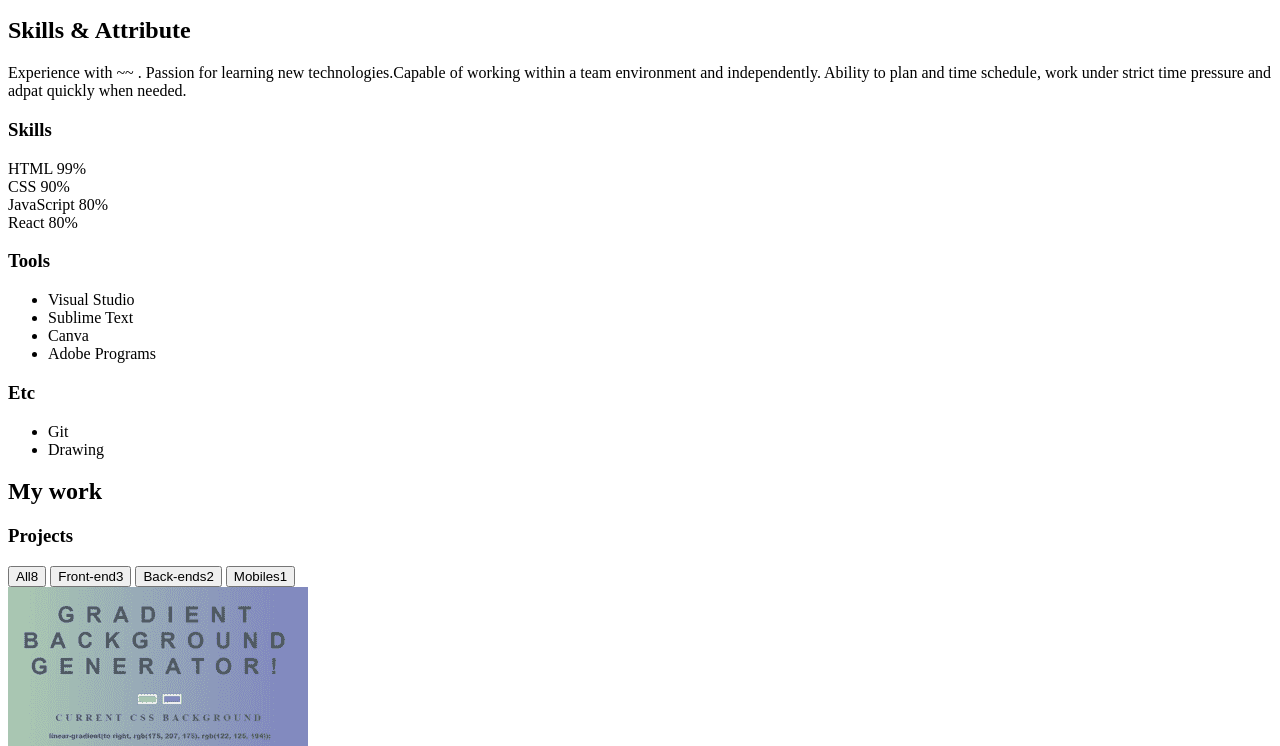
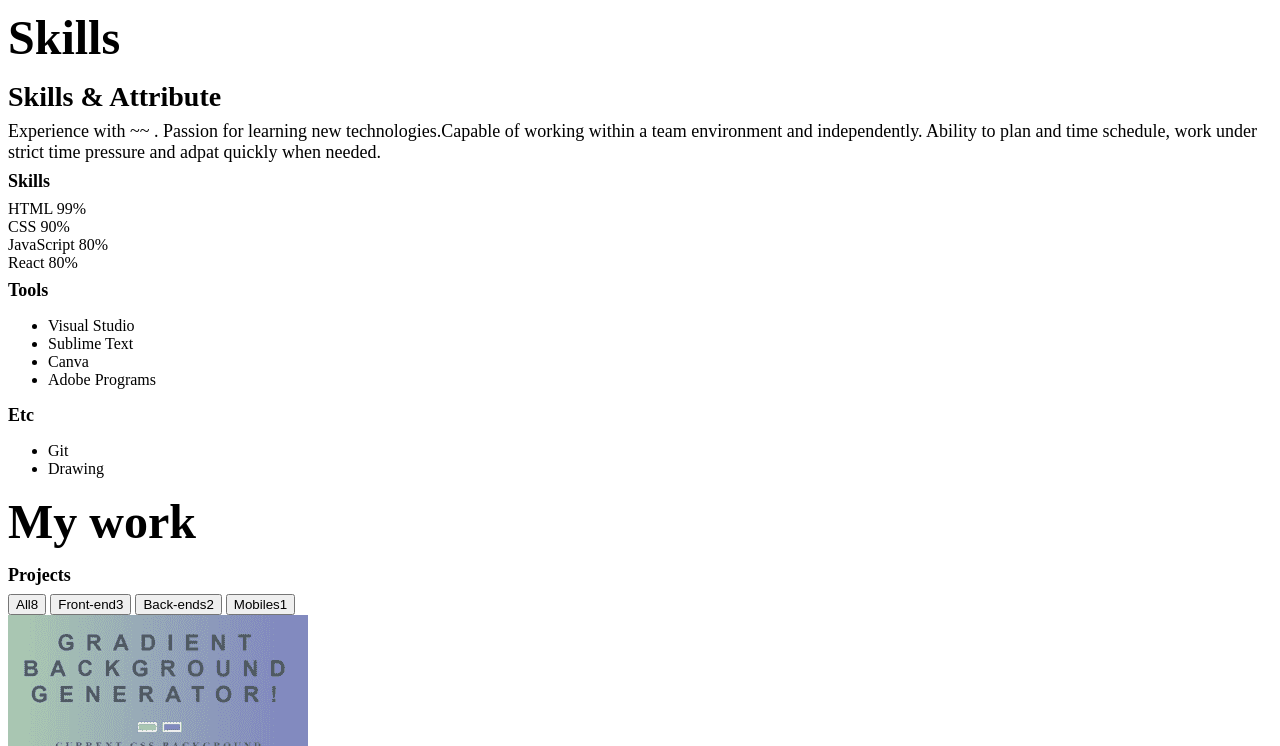
Before and after one commit to rosielee09/portfolio, a plain HTML site: page index.html in a window 1280 px wide. Shown: the part 974-1720 px from the top of the page. Drawn offline with Linux system fonts and the light colour scheme.

Commit message:
CSS: typography

```diff
--- a/style.css
+++ b/style.css
@@ -35,6 +35,35 @@
 * {
   box-sizing: border-box;
 }
+/* Typography */
+h1{
+  font-size: var(--font-large);
+  font-weight: var(--weight-bold);
+  color: var(--color-black);
+  margin: 16px 0;
+}
+
+h2 {
+  font-size: var(--font-medium);
+  font-weight: var(--weight-semi-bold);
+  color: var(--color-black);
+  margin: 8px 0;
+}
+
+h3 {
+  font-size: var(--font-regular);
+  font-weight: var(--weight-semi-bold);
+  color: var(--color-black);
+  margin: 8px 0;
+}
+
+p {
+  font-size: var(--font-regular);
+  font-weight: var(--weight-regular);
+  color: var(--color-black);
+  margin: 4px 0;
+}
+
 .logo {
   width: 16px;
   height: 16px;
```
Also changed, not shown: index.html (+1 -0 lines).
